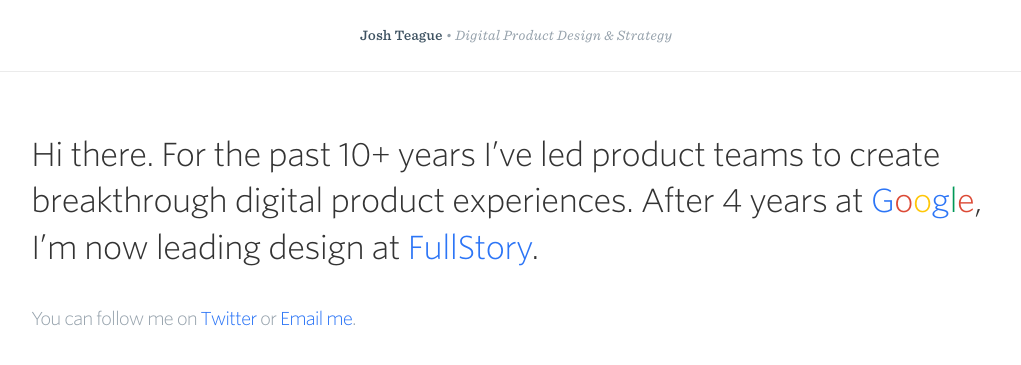
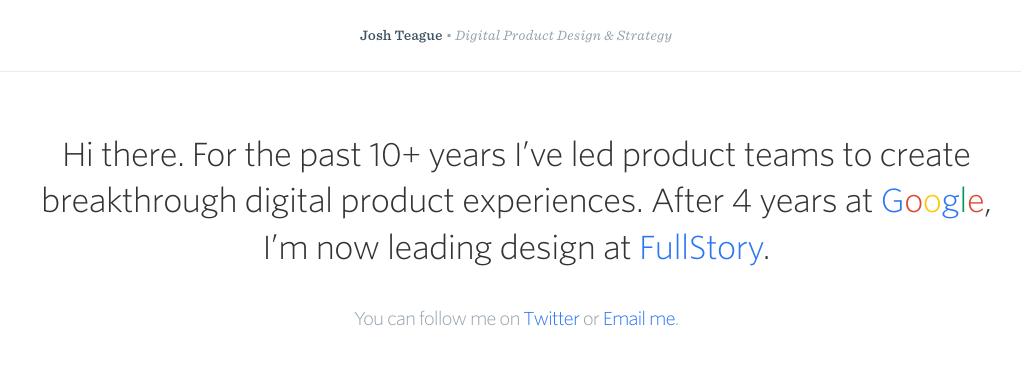
Before and after one commit to joshteague/joshteague.github.io, a Jekyll site: the page built from index.html, in a window 1280 px wide. Shown: the top 365 px of the page, without its empty margins (124-1145 px from the left). Built offline with Jekyll 4.4.1, drawn with Linux system fonts in a browser that asks for light colours.

Commit message:
Centers the bio text

```diff
--- a/_sass/custom.scss
+++ b/_sass/custom.scss
@@ -159,6 +159,7 @@
   letter-spacing: -1px;
   margin: 60px auto;
   max-width:970px;
+  text-align: center;
 }
 
 .bio a {
--- a/css/custom.css
+++ b/css/custom.css
@@ -172,35 +172,36 @@
   letter-spacing: -1px;
   margin: 60px auto;
   max-width: 970px;
+  text-align: center;
 }
 
-/* line 164, ../_sass/custom.scss */
+/* line 165, ../_sass/custom.scss */
 .bio a {
   font-weight: inherit;
   color: #2C75F6;
 }
 
-/* line 169, ../_sass/custom.scss */
+/* line 170, ../_sass/custom.scss */
 .g {
   color: #2C75F6;
 }
 
-/* line 173, ../_sass/custom.scss */
+/* line 174, ../_sass/custom.scss */
 .o1 {
   color: #DC4935;
 }
 
-/* line 177, ../_sass/custom.scss */
+/* line 178, ../_sass/custom.scss */
 .o2 {
   color: #FFC708;
 }
 
-/* line 181, ../_sass/custom.scss */
+/* line 182, ../_sass/custom.scss */
 .l {
   color: #009857;
 }
 
-/* line 185, ../_sass/custom.scss */
+/* line 186, ../_sass/custom.scss */
 .text-muted {
   font-size: 18px;
   font-weight: 300;
@@ -209,27 +210,27 @@
   color: #96a2ac;
 }
 
-/* line 193, ../_sass/custom.scss */
+/* line 194, ../_sass/custom.scss */
 article {
   padding: 10% 0px;
 }
-/* line 196, ../_sass/custom.scss */
+/* line 197, ../_sass/custom.scss */
 article .desc {
   border-top: 1px solid rgba(255, 255, 255, 0.4);
   padding: 20px;
 }
 
-/* line 202, ../_sass/custom.scss */
+/* line 203, ../_sass/custom.scss */
 .fullstory {
   background-color: #1DAFEC;
 }
-/* line 205, ../_sass/custom.scss */
+/* line 206, ../_sass/custom.scss */
 .fullstory .logo {
   background: url("/assets/fslogo.png") no-repeat center;
   background-size: contain;
   height: 210px;
 }
-/* line 211, ../_sass/custom.scss */
+/* line 212, ../_sass/custom.scss */
 .fullstory a {
   color: #fff;
   font-weight: 600;
@@ -238,7 +239,7 @@
   font-size: 12px;
   padding-right: 14px;
 }
-/* line 219, ../_sass/custom.scss */
+/* line 220, ../_sass/custom.scss */
 .fullstory a:after {
   position: absolute;
   top: 50%;
@@ -252,22 +253,22 @@
   background-size: 6px 9px;
 }
 
-/* line 233, ../_sass/custom.scss */
+/* line 234, ../_sass/custom.scss */
 .homebase {
   background-color: #39464D;
 }
-/* line 236, ../_sass/custom.scss */
+/* line 237, ../_sass/custom.scss */
 .homebase .logo {
   background: url("/assets/hblogo.png") no-repeat center;
   background-size: contain;
   height: 147px;
 }
 
-/* line 243, ../_sass/custom.scss */
+/* line 244, ../_sass/custom.scss */
 .google {
   background-color: #fff;
 }
-/* line 246, ../_sass/custom.scss */
+/* line 247, ../_sass/custom.scss */
 .google .logo {
   background: url("/assets/google.png") no-repeat center;
   background-size: contain;
@@ -275,7 +276,7 @@
 }
 
 @media only screen and (-webkit-min-device-pixel-ratio: 2) {
-  /* line 254, ../_sass/custom.scss */
+  /* line 255, ../_sass/custom.scss */
   .google .logo {
     background: url("/assets/google@2x.png") no-repeat center;
     background-size: contain;
@@ -283,7 +284,7 @@
   }
 }
 @media only screen and (-webkit-min-device-pixel-ratio: 2) {
-  /* line 262, ../_sass/custom.scss */
+  /* line 263, ../_sass/custom.scss */
   .homebase .logo {
     background: url("/assets/hblogo@2x.png") no-repeat center;
     background-size: contain;
@@ -291,36 +292,36 @@
   }
 }
 @media only screen and (-webkit-min-device-pixel-ratio: 2) {
-  /* line 270, ../_sass/custom.scss */
+  /* line 271, ../_sass/custom.scss */
   .fullstory .logo {
     background: url("/assets/fslogo@2x.png") no-repeat center;
     background-size: contain;
     height: 210px;
   }
 }
-/* line 277, ../_sass/custom.scss */
+/* line 278, ../_sass/custom.scss */
 .logo {
   margin-left: 15px;
   margin-right: 15px;
 }
 
-/* line 283, ../_sass/custom.scss */
+/* line 284, ../_sass/custom.scss */
 .blog p {
   color: #333;
   text-align: left;
 }
 
-/* line 289, ../_sass/custom.scss */
+/* line 290, ../_sass/custom.scss */
 .post {
   max-width: 680px;
   margin: 0 auto;
   padding: 20px 20px 60px 20px;
 }
-/* line 294, ../_sass/custom.scss */
+/* line 295, ../_sass/custom.scss */
 .post .post-header {
   padding: 40px 0px 20px;
 }
-/* line 298, ../_sass/custom.scss */
+/* line 299, ../_sass/custom.scss */
 .post h1 {
   margin-bottom: 0px;
   display: inline;
@@ -330,7 +331,7 @@
   font-size: 26px;
   color: #474747;
 }
-/* line 307, ../_sass/custom.scss */
+/* line 308, ../_sass/custom.scss */
 .post p {
   margin-top: 12px;
   font-family: 'Whitney SSm A', 'Whitney SSm B';
@@ -339,7 +340,7 @@
   font-size: 16px;
   line-height: 1.7em;
 }
-/* line 315, ../_sass/custom.scss */
+/* line 316, ../_sass/custom.scss */
 .post .meta {
   color: #999;
   text-transform: uppercase;
@@ -347,11 +348,11 @@
   padding: 0px;
   margin: 0px;
 }
-/* line 322, ../_sass/custom.scss */
+/* line 323, ../_sass/custom.scss */
 .post article {
   padding: 0px;
 }
-/* line 325, ../_sass/custom.scss */
+/* line 326, ../_sass/custom.scss */
 .post blockquote {
   margin-top: 24px;
   margin-bottom: 24px;
@@ -359,68 +360,68 @@
   padding-bottom: 0px;
   border-left: 4px solid #FF4059;
 }
-/* line 332, ../_sass/custom.scss */
+/* line 333, ../_sass/custom.scss */
 .post blockquote p {
   font-size: 20px;
   font-weight: 600;
   font-style: italic;
   line-height: 1.6em;
 }
-/* line 339, ../_sass/custom.scss */
+/* line 340, ../_sass/custom.scss */
 .post img {
   height: auto;
   max-width: 100%;
 }
 
 @media (max-width: 991px) {
-  /* line 349, ../_sass/custom.scss */
+  /* line 350, ../_sass/custom.scss */
   .site-header ul {
     text-align: left;
   }
-  /* line 352, ../_sass/custom.scss */
+  /* line 353, ../_sass/custom.scss */
   .site-header li {
     padding-left: 20px;
   }
 
-  /* line 357, ../_sass/custom.scss */
+  /* line 358, ../_sass/custom.scss */
   .header {
     margin-top: 60px;
   }
 
-  /* line 361, ../_sass/custom.scss */
+  /* line 362, ../_sass/custom.scss */
   .bio {
     margin-top: 50px;
     margin-bottom: 50px;
   }
 }
 @media (max-width: 767px) {
-  /* line 368, ../_sass/custom.scss */
+  /* line 369, ../_sass/custom.scss */
   .site-header .row {
     text-align: center;
   }
-  /* line 371, ../_sass/custom.scss */
+  /* line 372, ../_sass/custom.scss */
   .site-header ul {
     padding-top: 8px;
     text-align: center;
   }
-  /* line 375, ../_sass/custom.scss */
+  /* line 376, ../_sass/custom.scss */
   .site-header li {
     padding-left: 15px;
     padding-right: 15px;
   }
 
-  /* line 381, ../_sass/custom.scss */
+  /* line 382, ../_sass/custom.scss */
   .header {
     margin-top: 20px;
   }
 
-  /* line 385, ../_sass/custom.scss */
+  /* line 386, ../_sass/custom.scss */
   h1 {
     font-size: 24px;
     margin-top: 7px;
   }
 
-  /* line 390, ../_sass/custom.scss */
+  /* line 391, ../_sass/custom.scss */
   .bio {
     font-size: 20px;
     margin-top: 20px;
```
